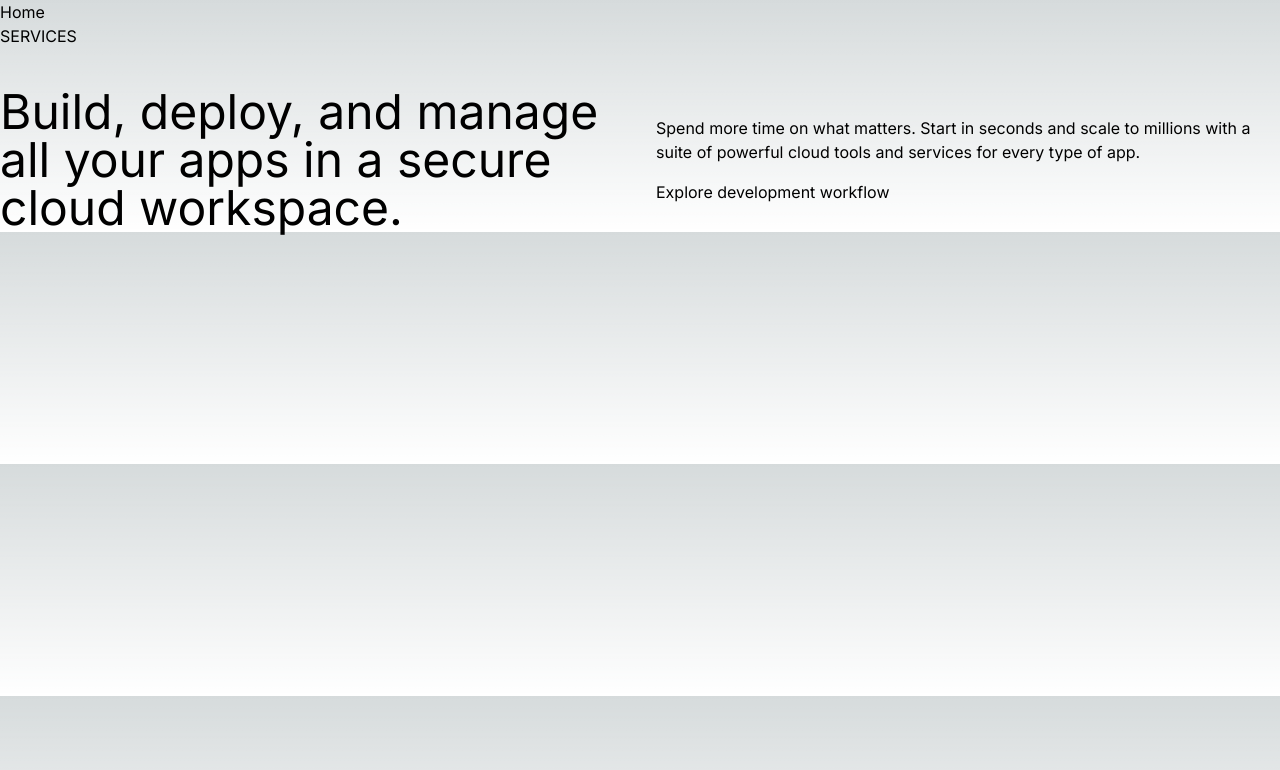
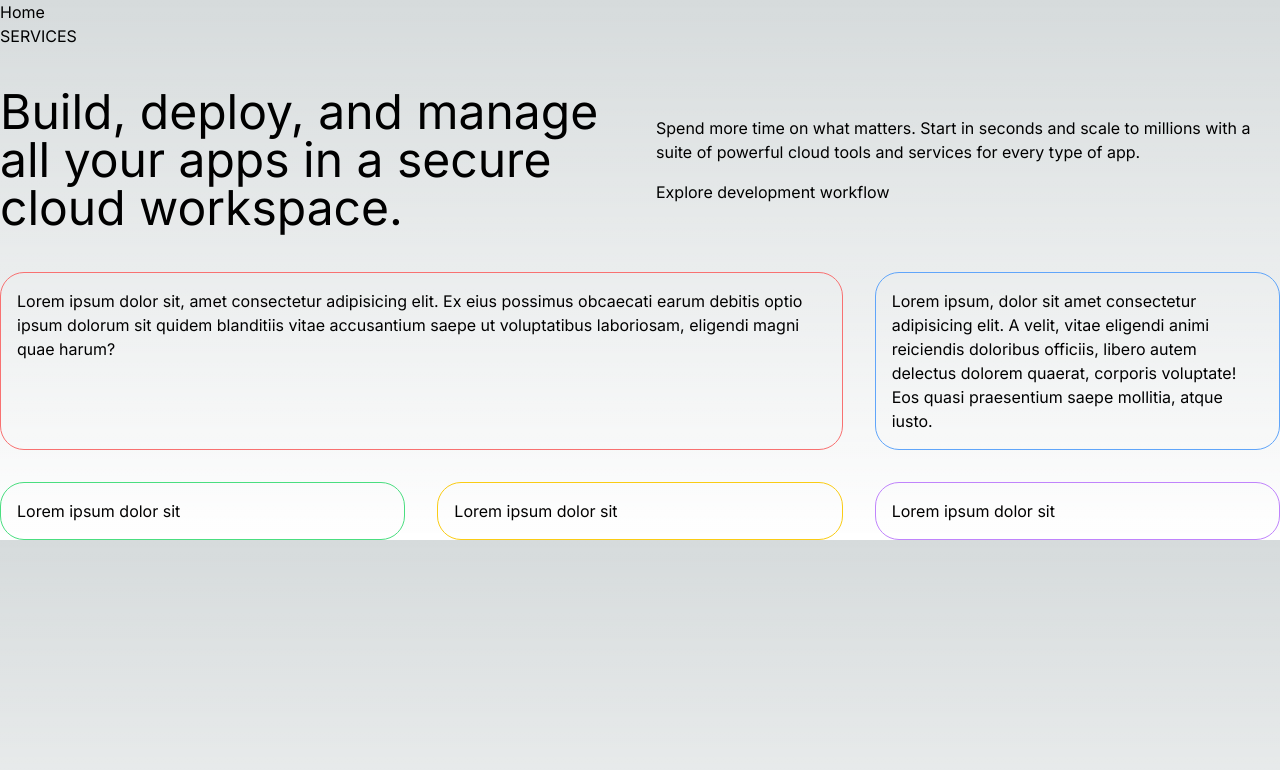
Before and after one commit to unscode/website, a Next.js app: page / in a window 1280 px wide. Shown: the top 770 px of the page. Built offline with nearby package versions, Linux system fonts and the light colour scheme.

Commit message:
Updated service section

```diff
--- a/src/app/page.tsx
+++ b/src/app/page.tsx
@@ -8,7 +8,7 @@ export default function Home() {
       {/* Services section */}
       <section className='container mx-auto'>
         <h3 className='mb-10 uppercase'>Services</h3>
-        <div className='flex flex-row gap-x-8 items-center'>
+        <div className='mb-10 flex flex-row gap-x-8 items-center'>
             <h1 className='basis-3/6 text-5xl'>Build, deploy, and manage all your apps in a secure cloud workspace.</h1>
             <div className='basis-3/6'>
               <p className='mb-4'>
@@ -17,6 +17,23 @@ export default function Home() {
               <a href='#' className='btn btn-primary'>Explore development workflow</a>
             </div>
         </div>
+        <div className='grid grid-cols-3 gap-8 '>
+          <div className='col-span-2 border rounded-3xl border-red-400'>
+            <div className='p-4 '>Lorem ipsum dolor sit, amet consectetur adipisicing elit. Ex eius possimus obcaecati earum debitis optio ipsum dolorum sit quidem blanditiis vitae accusantium saepe ut voluptatibus laboriosam, eligendi magni quae harum?</div>
+          </div>
+          <div className='border rounded-3xl border-blue-400'>
+            <div className='p-4'>Lorem ipsum, dolor sit amet consectetur adipisicing elit. A velit, vitae eligendi animi reiciendis doloribus officiis, libero autem delectus dolorem quaerat, corporis voluptate! Eos quasi praesentium saepe mollitia, atque iusto.</div>
+          </div>
+          <div className='border rounded-3xl border-green-400'>
+            <div className='p-4'>Lorem ipsum dolor sit</div>
+          </div>
+          <div className='border rounded-3xl border-yellow-400'>
+            <div className='p-4'>Lorem ipsum dolor sit</div>
+          </div>
+          <div className='border rounded-3xl border-purple-400'>
+            <div className='p-4'>Lorem ipsum dolor sit</div>
+          </div>
+        </div>
       </section>
     </main>
   )
```
